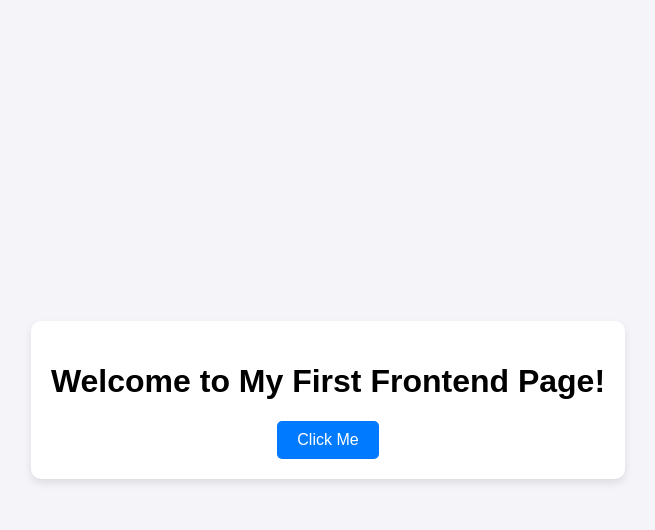
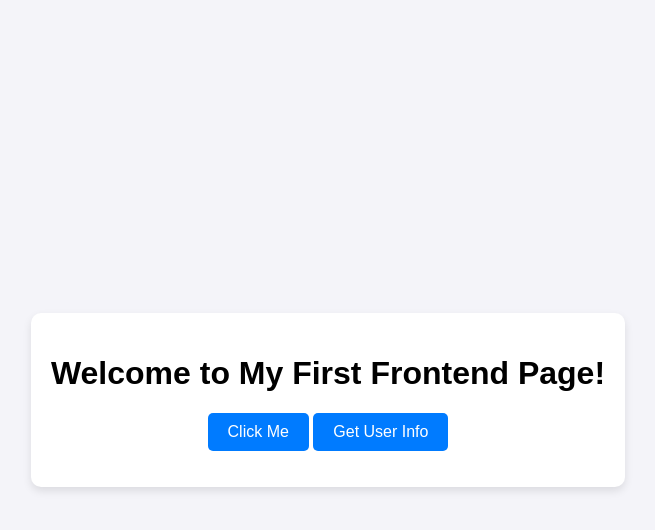
Before and after one commit to ranilan/render, a Flask app: page / in a window 1280 px wide. Shown: the top 530 px of the page, without its empty margins (312-967 px from the left). Run offline with Flask 2, Linux system fonts and the light colour scheme.

Commit message:
Update index.html

```diff
--- a/templates/index.html
+++ b/templates/index.html
@@ -10,6 +10,8 @@
   <div class="container">
     <h1 id="greeting">Welcome to My First Frontend Page!</h1>
     <button id="changeTextButton">Click Me</button>
+    <button id="getUserButton">Get User Info</button>
+    <p id="userInfo"></p>
   </div>
   <script src="static/script.js"></script>
 </body>
```
